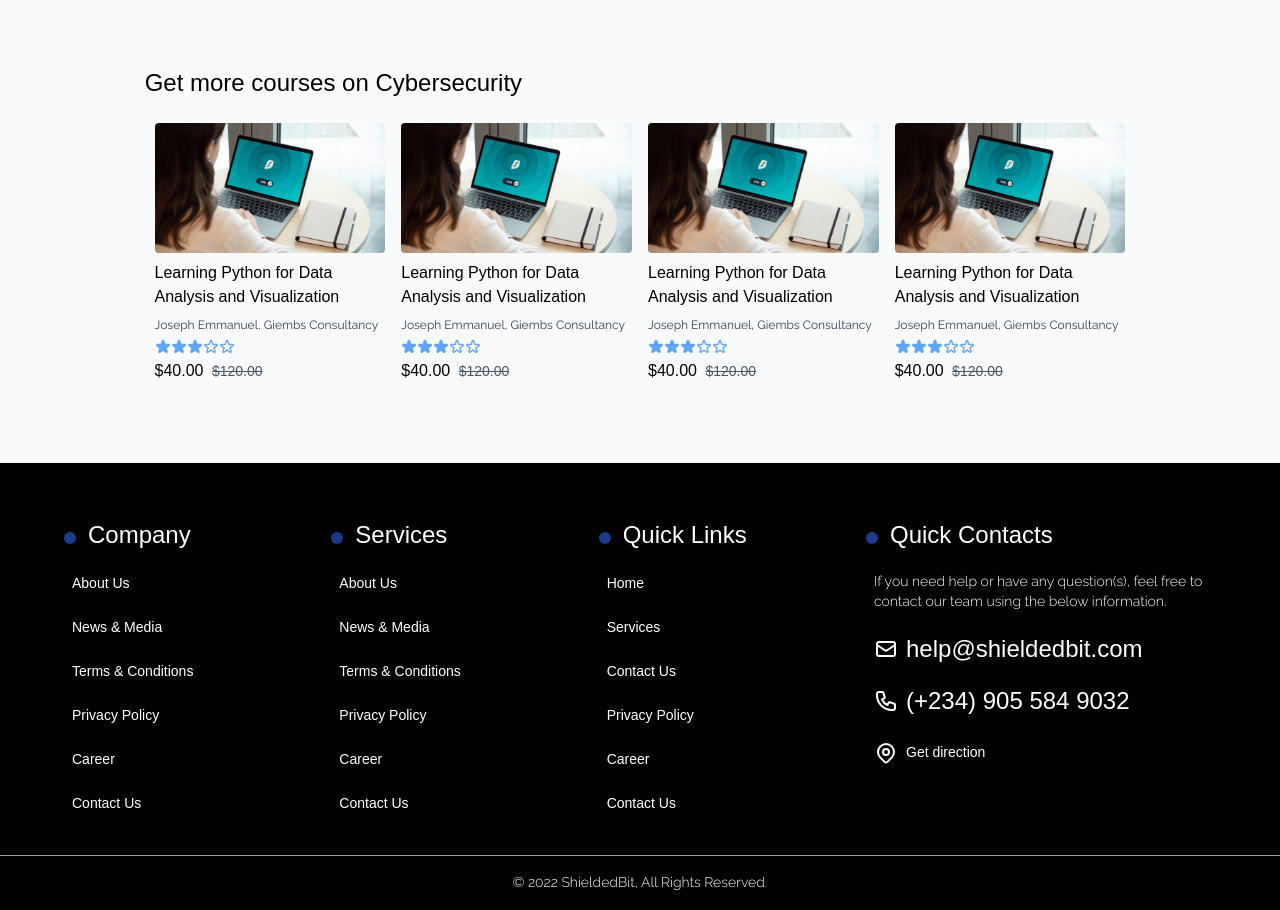
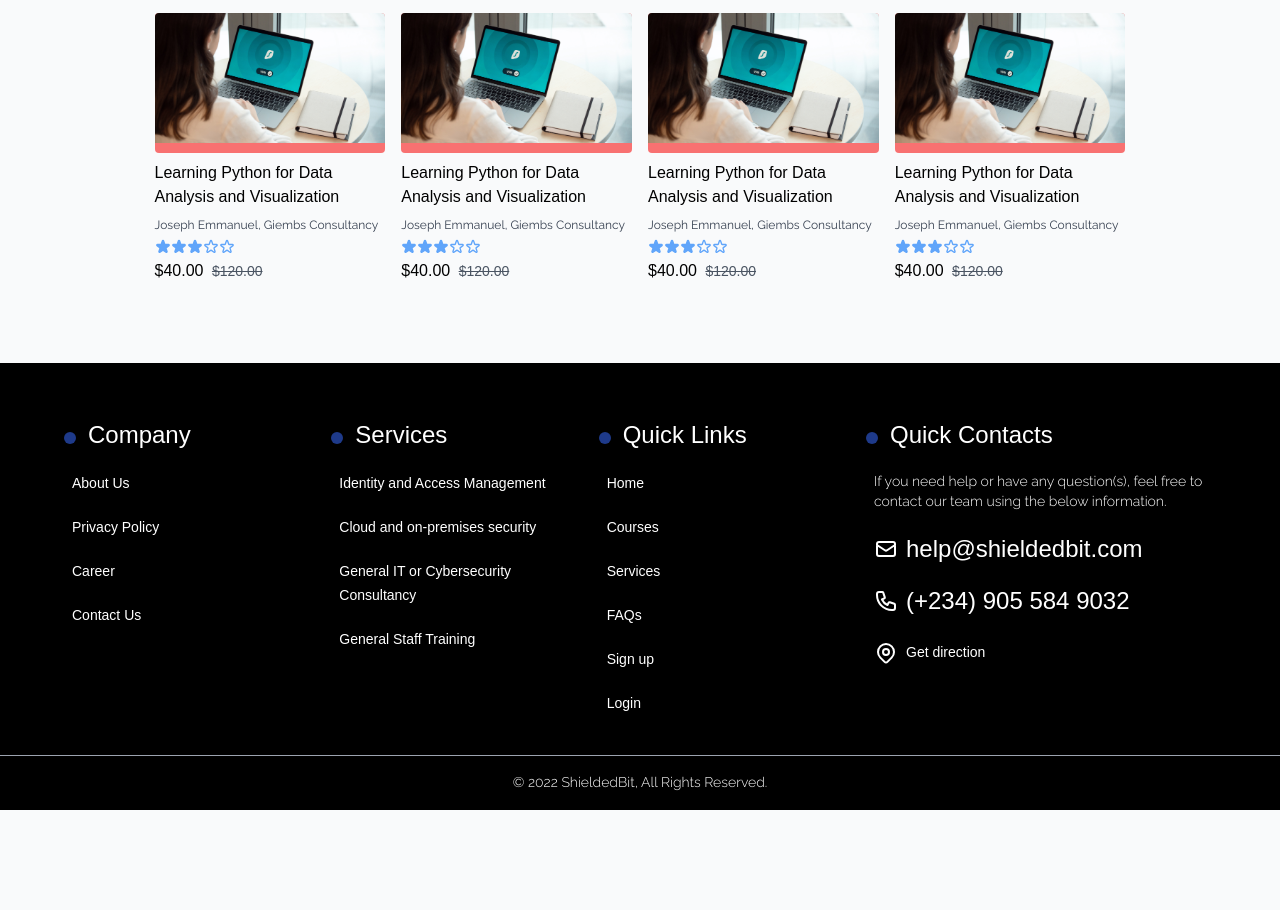
Before and after one commit to Opcode3/shieldedbit, a Next.js app: page /courses/1 in a window 1280 px wide. Shown: the part 920-1830 px from the top of the page. After the commit the page ends 1730 px from the top, so only its background shows below. Built offline with nearby package versions, Linux system fonts and the light colour scheme.

Commit message:
made some changes on the footer and course view

```diff
--- a/components/CourseItem.js
+++ b/components/CourseItem.js
@@ -6,7 +6,7 @@ export default function CourseItem() {
   return (
     // <Link href={{ pathname:'courses', query: {id: 1} }} ><a>
     <Link href={`/courses/${120}`} ><a>
-        <div className="w-full h-fit rounded overflow-hidden" >
+        <div className="w-full min-h-[140px] bg-red-400 h-fit rounded overflow-hidden" >
             <img src='/assets/images/slider/course.jpg' className="h-full object-cover object-center" alt=''/>
         </div>
         <div className="grid grid-cols-1">
--- a/components/courseBanner.js
+++ b/components/courseBanner.js
@@ -2,9 +2,9 @@ import Link from 'next/link'
 export default function CourseBanner() {
   return (
     <div className="relative md:mt-24 overflow-hidden md:shadow-xl flex flex-col items-center md:min-h-[350px] min-h-[400px] md:max-h-[460px] mx-auto md:w-[94%] md:rounded-xl">
-        <div className='object-cover object-left-top block h-full'>
-            <img src='/assets/images/slider/course.jpg' className='w-full' alt=''/>
-        </div>
+        {/* <div className='object-cover object-left-top block h-full'>
+            <img src='/assets/images/slider/course.jpg' className='w-full' alt='course banner'/> }
+        </div> */}
         <div className='absolute flex flex-col items-center bg-gradient-to-br from-blue-600/80 via-cyan-500/80 to-black/80 justify-center gap-y-2 h-full w-full'>
             <h4 className="uppercase text-blue-50 text-sm font-medium">ShieldedBit Course Program</h4>
             <h2 className='text-2xl md:text-5xl text-blue-50 w-11/12 md:w-9/12 text-center font-bold'>Front End Web Developer</h2>
--- a/components/footer/footer.js
+++ b/components/footer/footer.js
@@ -8,34 +8,32 @@ export default function Footer() {
         <div>
           <h3> Company</h3>
           <ul>
-            <li> <Link href="/"><a className="">About Us</a></Link> </li>
-            <li> <Link href="/"><a className="">News &amp; Media</a></Link> </li>
-            <li> <Link href="/"><a className="">Terms &amp; Conditions</a></Link> </li>
-            <li> <Link href="/"><a className="">Privacy Policy</a></Link> </li>
-            <li> <Link href="/"><a className="">Career</a></Link> </li>
-            <li> <Link href="/"><a className="">Contact Us</a></Link> </li>
+            <li> <Link href="/about"><a>About Us</a></Link> </li>
+            <li> <Link href="/"><a>Privacy Policy</a></Link> </li>
+            <li> <Link href="/career"><a>Career</a></Link> </li>
+            <li> <Link href="/contact"><a>Contact Us</a></Link> </li>
           </ul>
         </div>
         <div>
           <h3> Services</h3>
           <ul>
-            <li> <Link href="/"><a className="">About Us</a></Link> </li>
-            <li> <Link href="/"><a className="">News &amp; Media</a></Link> </li>
-            <li> <Link href="/"><a className="">Terms &amp; Conditions</a></Link> </li>
-            <li> <Link href="/"><a className="">Privacy Policy</a></Link> </li>
-            <li> <Link href="/"><a className="">Career</a></Link> </li>
-            <li> <Link href="/"><a className="">Contact Us</a></Link> </li>
+            <li> <Link href="/service/Identity%20&%20Access%20Management"><a className="">Identity and Access Management</a></Link> </li>
+            <li> <Link href="/service/Cloud%20&%20On-Premises%20Security"><a> Cloud and on-premises security</a></Link> </li>
+            <li> <Link href="/service/General%20IT%20or%20Cybersecurity%20Consultancy"><a> General IT or Cybersecurity Consultancy</a></Link> </li>
+            {/* <li> <Link href="/service/Internship%20&%20IT%20Career%20Development"><a> Internship</a></Link> </li> */}
+            <li> <Link href="/service/Staff%20Training"><a> General Staff Training </a></Link> </li>
+            {/* <li> <Link href="/service/"><a> </a></Link> </li> */}
           </ul>
         </div>
         <div>
           <h3> Quick Links</h3>
           <ul>
-            <li> <Link href="/"><a className="">Home</a></Link> </li>
-            <li> <Link href="/"><a className="">Services</a></Link> </li>
-            <li> <Link href="/"><a className="">Contact Us</a></Link> </li>
-            <li> <Link href="/"><a className="">Privacy Policy</a></Link> </li>
-            <li> <Link href="/"><a className="">Career</a></Link> </li>
-            <li> <Link href="/"><a className="">Contact Us</a></Link> </li>
+            <li> <Link href="/"><a>Home</a></Link> </li>
+            <li> <Link href="/courses"><a>Courses</a></Link> </li>
+            <li> <Link href="/service"><a>Services</a></Link> </li>
+            <li> <Link href="/faqs"><a>FAQs</a></Link> </li>
+            <li> <Link href="/register"><a>Sign up</a></Link> </li>
+            <li> <Link href="/login"><a>Login</a></Link> </li>
           </ul>
         </div>
 
```
Also changed, not shown: tryIndex.js (deleted, +0 -29 lines).
